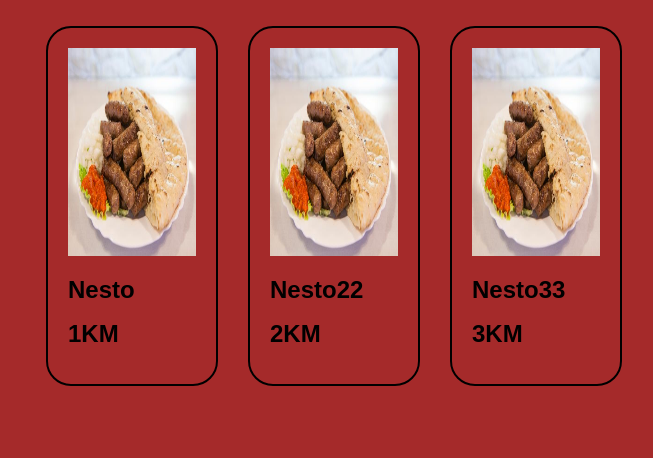
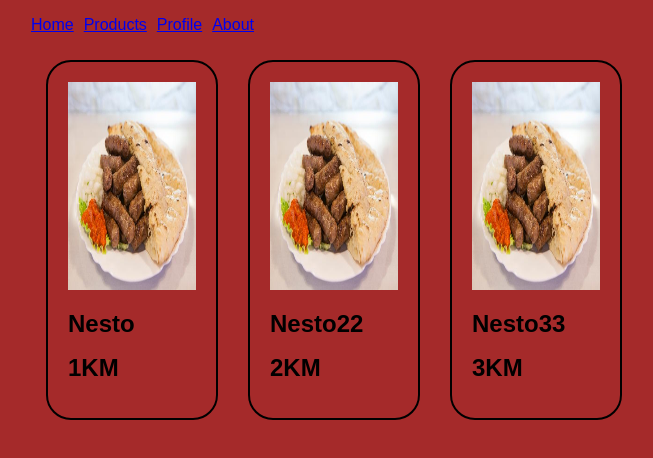
Before and after one commit to fcausevic1/RestaurantAppFrontend, a React (Create React App) app: page / in a window 1280 px wide. Shown: the top 458 px of the page, without its empty margins (14-667 px from the left). Built offline with nearby package versions, Linux system fonts and the light colour scheme.

Commit message:
Simple NavBar without functionality

```diff
--- a/src/App.js
+++ b/src/App.js
@@ -1,13 +1,16 @@
-import React, { Component } from 'react';
+import React, { Component } from "react";
 //import logo from './logo.svg';
-import './App.css';
-import ProductList from './components/ProductList.jsx';
+import "./App.css";
+import ProductList from "./components/ProductList.jsx";
+import NavBar from "./components/NavBar";
 
 class App extends Component {
   render() {
     return (
-    <ProductList></ProductList>
-
+      <div>
+        <NavBar></NavBar>
+        <ProductList></ProductList>
+      </div>
     );
   }
 }
--- /dev/null
+++ b/src/components/NavBar.css
@@ -0,0 +1,8 @@
+.navBar {
+  list-style-type: none;
+}
+
+.navBar li {
+  display: inline;
+  padding: 5px;
+}
--- /dev/null
+++ b/src/components/NavBar.jsx
@@ -0,0 +1,25 @@
+import React, { useState } from "react";
+import "./NavBar.css";
+
+const NavBar = (props) => {
+  return (
+    <div>
+      <ul className="navBar">
+        <li>
+          <a href="#">Home</a>
+        </li>
+        <li>
+          <a href="#">Products</a>
+        </li>
+        <li>
+          <a href="#">Profile</a>
+        </li>
+        <li>
+          <a href="#">About</a>
+        </li>
+      </ul>
+    </div>
+  );
+};
+
+export default NavBar;
```
